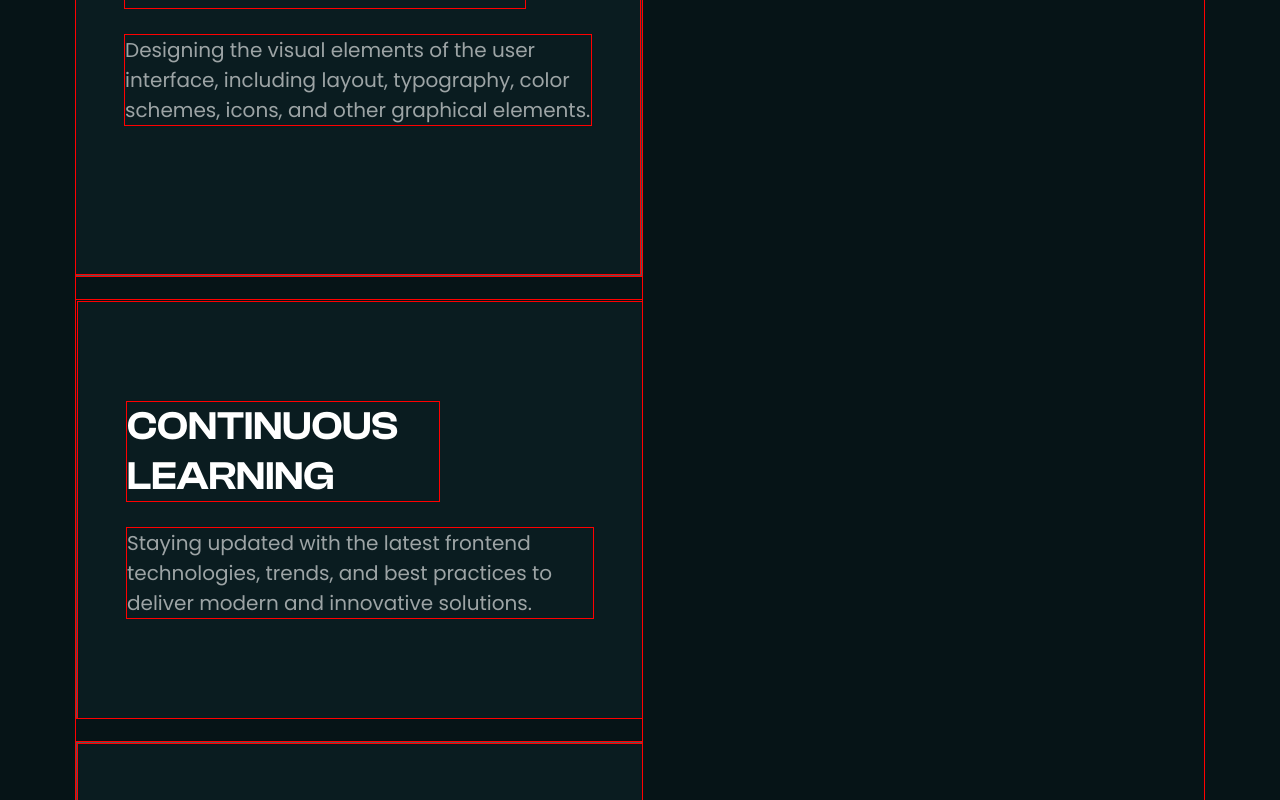
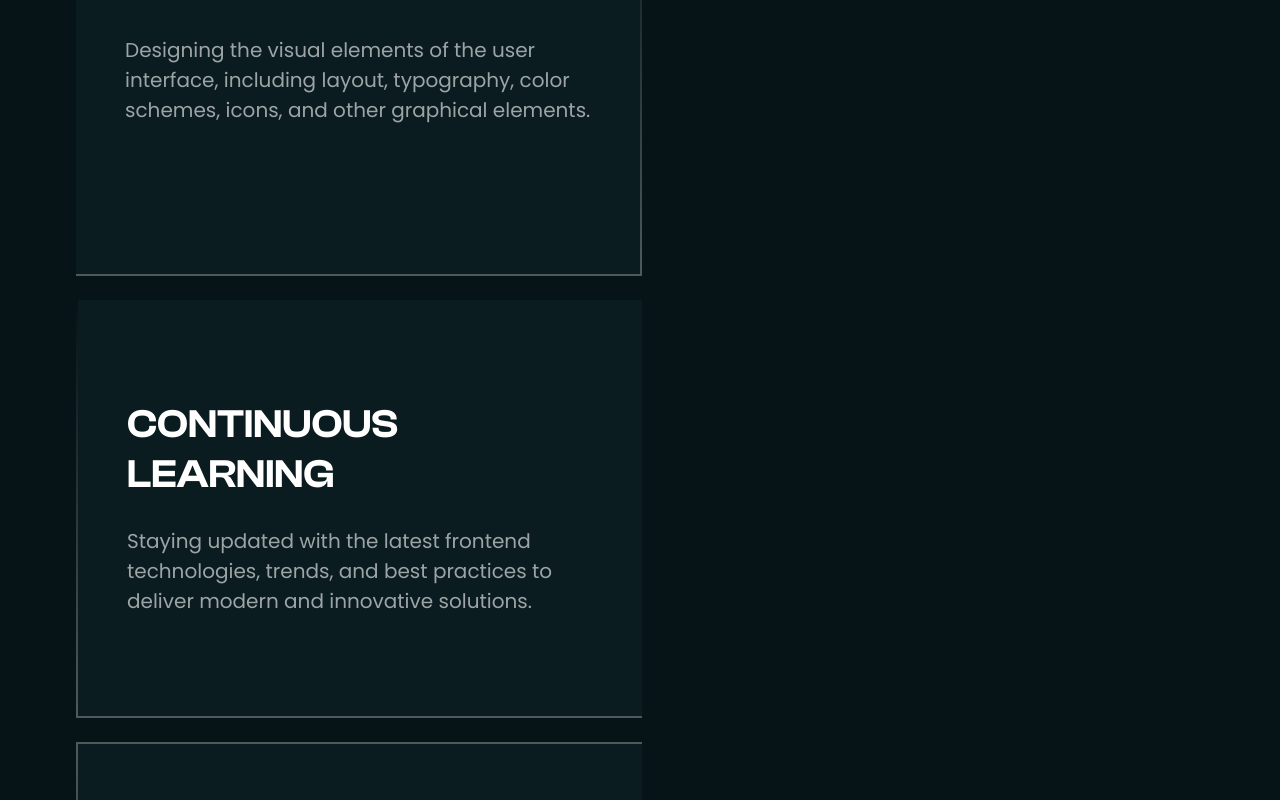
Before and after one commit to Victorola-coder/VickyJay, a React (Vite) app: page / in a window 1280 px wide. Shown: the part 3331-4131 px from the top of the page. Built offline with nearby package versions, Linux system fonts and the light colour scheme.

Commit message:
Leggo bro

```diff
--- a/src/components/Services.jsx
+++ b/src/components/Services.jsx
@@ -146,7 +146,7 @@ const Services = () => {
               </p>
             </motion.div>
           </div>
-          <div className="bg-gradient-to-b max-w-[369.808px] lg:max-w-[642px] to-[#F0FEFF4D] from-[#F0FEFF00] pl-0.5 pt-0.5">
+          <div className="bg-gradient-to-b max-w-[369.808px] lg:max-w-[642px] to-[#F0FEFF4D] from-[#F0FEFF00] pl-0.5 pb-0.5">
             <motion.div
               whileHover={{ scale: 0.99 }}
               className={`bg-[#0A1C20] text-[#FFFFFF99] py-[65px] px-[27px] max-w-[369.808px] h-[240px] lg:py-[100px] lg:px-[49px] lg:max-w-[641px] lg:h-[416px] shrink-0`}
--- a/src/index.css
+++ b/src/index.css
@@ -7,7 +7,7 @@
   padding: 0;
   box-sizing: border-box;
   scroll-behavior: smooth;
-  outline: 1px solid red;
+  /* outline: 1px solid red; */
 }
 
 body,
```
